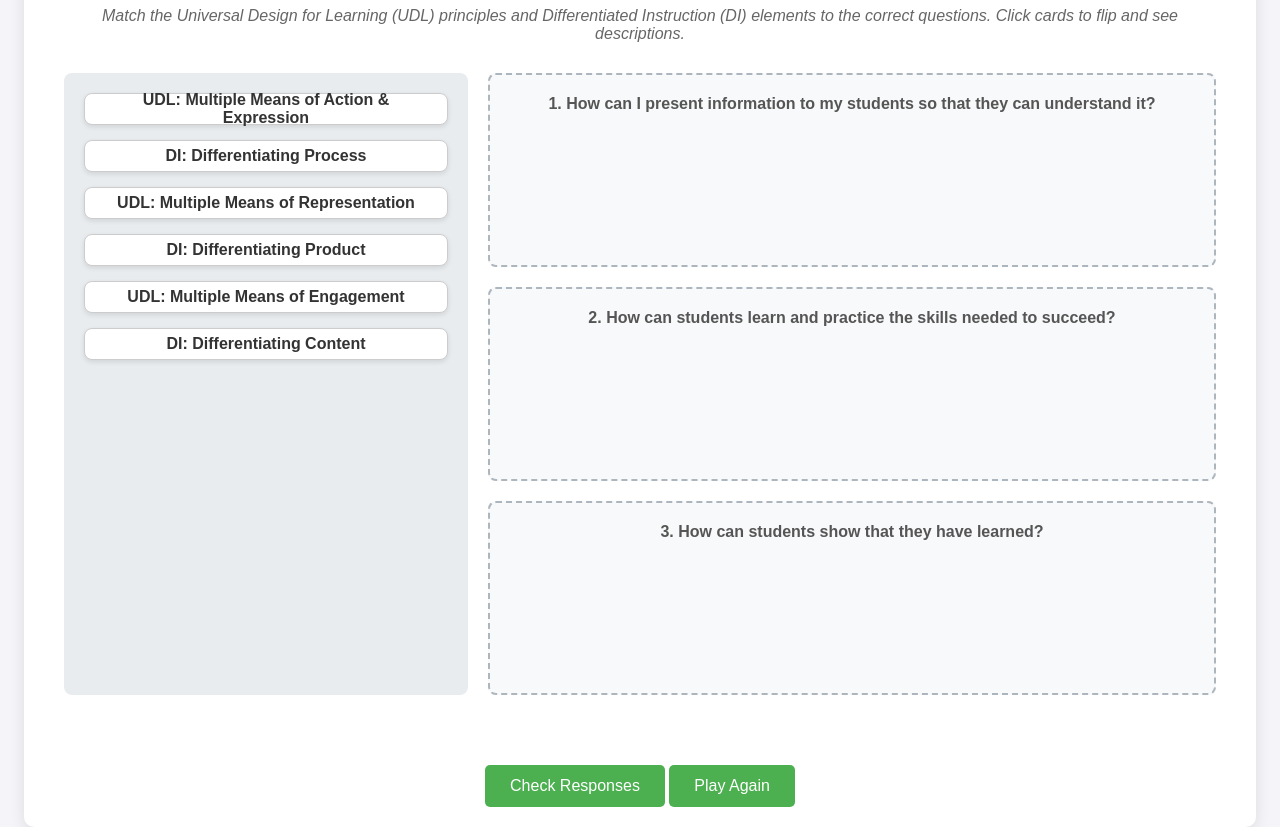
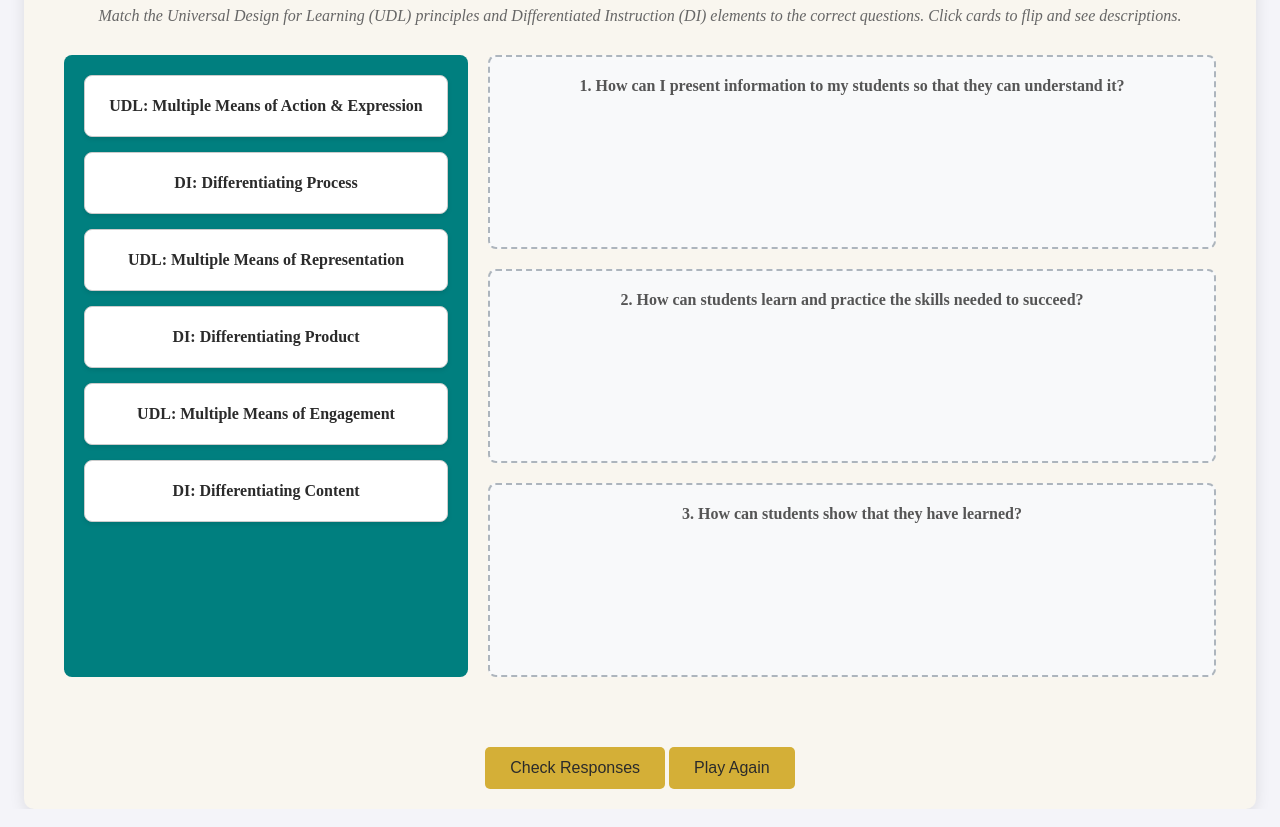
Before and after one commit to monicaflorezp/udl-di-matching-game, a plain HTML site: page index.html in a window 1280 px wide. Shown: the part 93-920 px from the top of the page. Drawn offline with Linux system fonts and the light colour scheme.

Commit message:
Update style.css

```diff
--- a/style.css
+++ b/style.css
@@ -1,7 +1,7 @@
 body {
-    font-family: Arial, sans-serif;
+    font-family: Montserrat;
     background-color: #f4f4f9;
-    color: #333;
+    color: #2b2b2b;
     display: flex;
     justify-content: center;
     align-items: center;
@@ -10,7 +10,7 @@ body {
 }
 
 .game-container {
-    background-color: #fff;
+    background-color: #f9f6ef;
     padding: 20px 40px;
     border-radius: 10px;
     box-shadow: 0 4px 15px rgba(0, 0, 0, 0.1);
@@ -20,7 +20,7 @@ body {
 }
 
 h1 {
-    color: #4CAF50;
+    color: #b35034;
 }
 
 .instructions {
@@ -41,10 +41,10 @@ h1 {
     display: flex;
     flex-direction: column;
     gap: 15px;
-    background-color: #e9ecef;
+    background-color: #007f7f;
     padding: 20px;
     border-radius: 8px;
-    min-height: 400px;
+    min-height: 500px;
 }
 
 .workspace {
@@ -74,8 +74,8 @@ h1 {
 }
 
 .drop-zone.incorrect {
-    border-color: #d9534f;
-    background-color: #fcebeb;
+    border-color: #b35034;
+    background-color: #d4af37;
 }
 
 .question-text {
@@ -94,7 +94,7 @@ h1 {
     transition: transform 0.6s, box-shadow 0.3s;
     transform-style: preserve-3d;
     position: relative;
-    padding: 15px;
+    padding: 30px;
     user-select: none;
 }
 
@@ -185,13 +185,13 @@ button {
     padding: 12px 25px;
     font-size: 16px;
     cursor: pointer;
-    background-color: #4CAF50;
-    color: white;
+    background-color: #d4af37;
+    color: #2b2b2b;
     border: none;
     border-radius: 5px;
     transition: background-color 0.3s;
 }
 
 button:hover {
-    background-color: #45a049;
+    background-color: #007f7f;
 }
```
